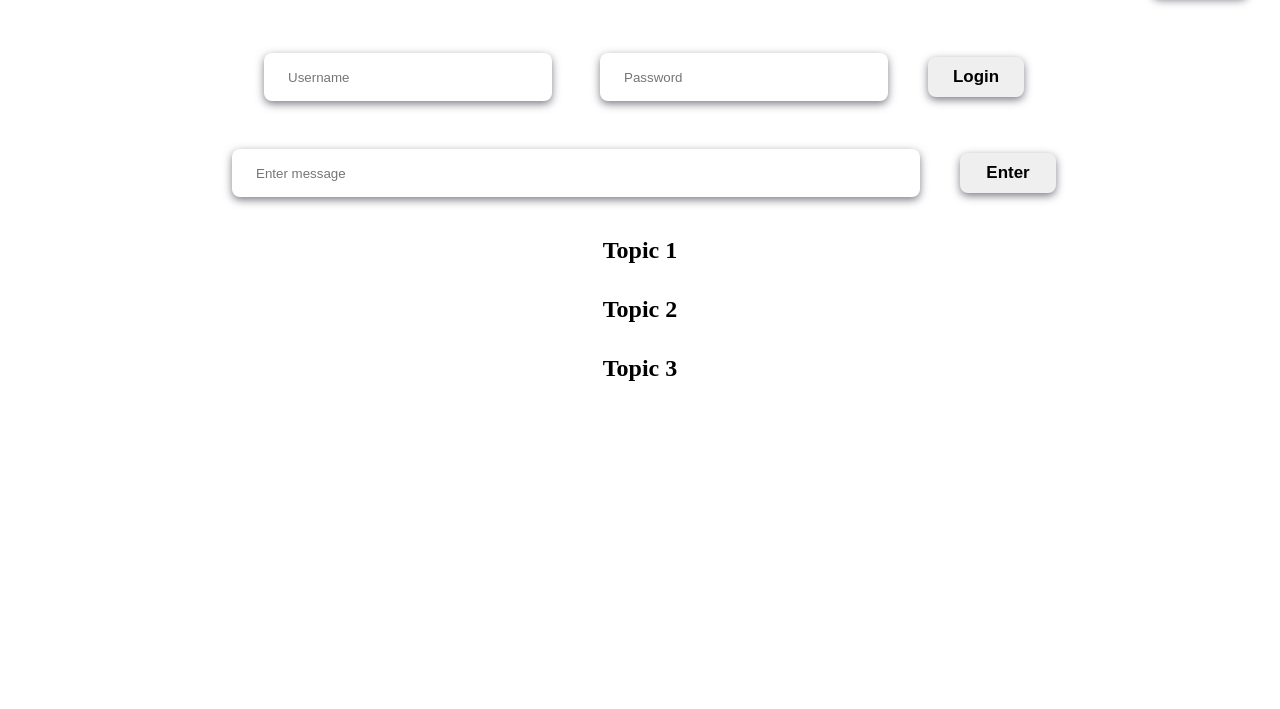
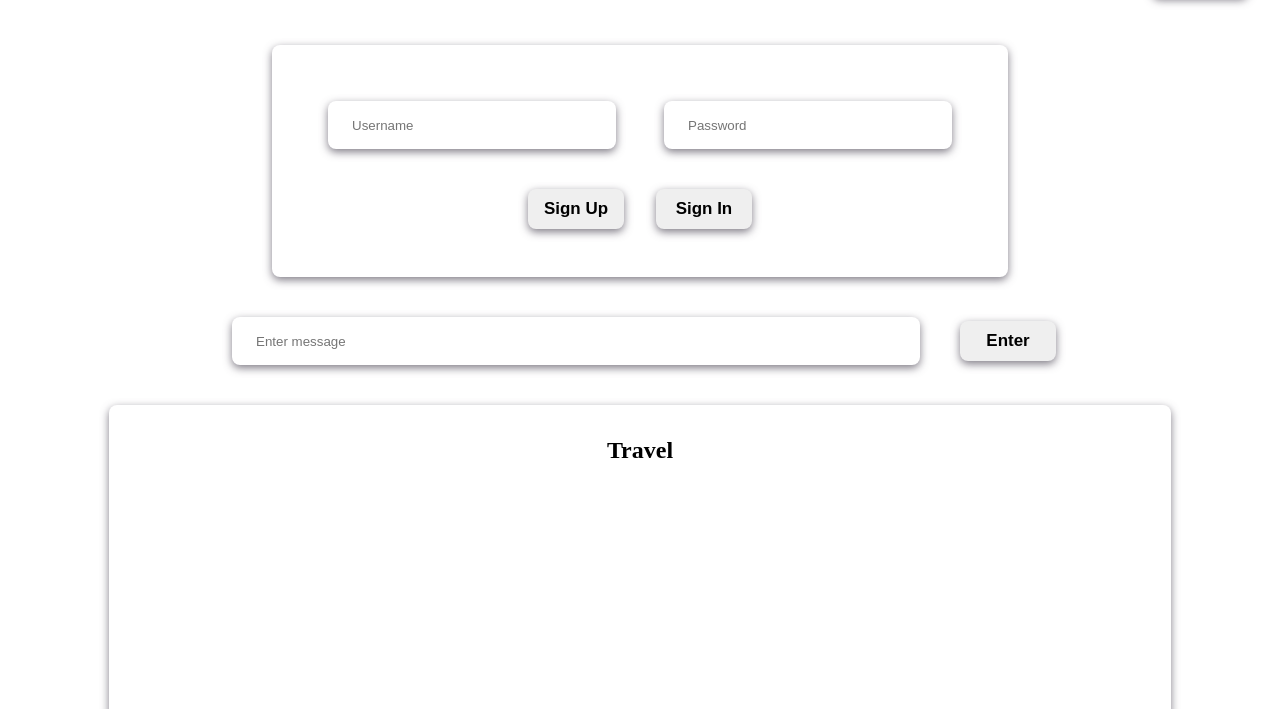
Before and after one commit to gosiacodes/Social-Media-Forum-App-Gritbook, a website built with Parcel: page src/index.html in a window 1280 px wide. Shown: the part 91-800 px from the top of the page. Built offline with nearby package versions, Linux system fonts and the light colour scheme; some packages are replaced by stand-ins of ours; no server answers; the database is empty.

Commit message:
Update UI
Update sign-in and sign-up UI, topics UI (index DOM and CSS styling), update docs.

```diff
--- a/src/index.html
+++ b/src/index.html
@@ -16,9 +16,14 @@
             <button type="submit" class="buttons" id="logout-btn">Logout</button>
         </div>
         <form id="login-form">
-            <input type="text" placeholder="Username" id="username" required/>
-            <input type="password" placeholder="Password" id="password" required/>
-            <button type="submit" class="buttons" id="login-btn">Login</button>
+            <div class="row">
+                <input type="text" placeholder="Username" id="username" required/>
+                <input type="password" placeholder="Password" id="password" required/>
+            </div>
+            <div class="row">
+                <button type="submit" class="buttons" id="signup-btn">Sign Up</button>
+                <button type="submit" class="buttons" id="signin-btn">Sign In</button>
+            </div>
           </form>
           <form id="message-form">
             <input type="text" placeholder="Enter message" id="message" required />
@@ -27,13 +32,13 @@
             </button>
           </form>
           <div class="topics" id="topic1-div">
-              <h2>Topic 1</h2>
+              <h2>Travel</h2>
           </div>
           <div class="topics" id="topic2-div">
-            <h2>Topic 2</h2>
+            <h2>Sport</h2>
           </div>
           <div class="topics" id="topic3-div">
-            <h2>Topic 3</h2>
+            <h2>Gaming</h2>
           </div>
     </main>
 </body>
--- a/src/style.css
+++ b/src/style.css
@@ -7,6 +7,13 @@
 
 body {
     padding: 1rem;
+}
+
+.row {
+    display: flex;
+    flex-direction: row;
+    justify-content: space-evenly;
+    align-items: center;
 }
 
 #header-data {
@@ -29,6 +36,16 @@ form {
     flex-direction: row;
     align-items: center;
     justify-content: space-between;
+}
+
+#login-form {
+    display: flex;
+    flex-direction: column;
+    justify-content: center;
+    border-radius: 0.5rem;
+    padding: 2rem;
+    margin: 1rem;
+    box-shadow: 0 3px 8px rgb(74 68 83 / 70%);
 }
 
 input {
@@ -65,5 +82,13 @@ input {
 }
 
 .topics {
+    display: flex;
+    flex-direction: column;
+    align-items: center;
+    width: 80%;
+    min-height: 30rem;
+    border-radius: 0.5rem;
     margin: 1rem;
+    padding: 2rem;
+    box-shadow: 0 3px 8px rgb(74 68 83 / 70%);
 }
```
Also changed, not shown: docs/index.html (+1 -1 lines), 4 other files.
